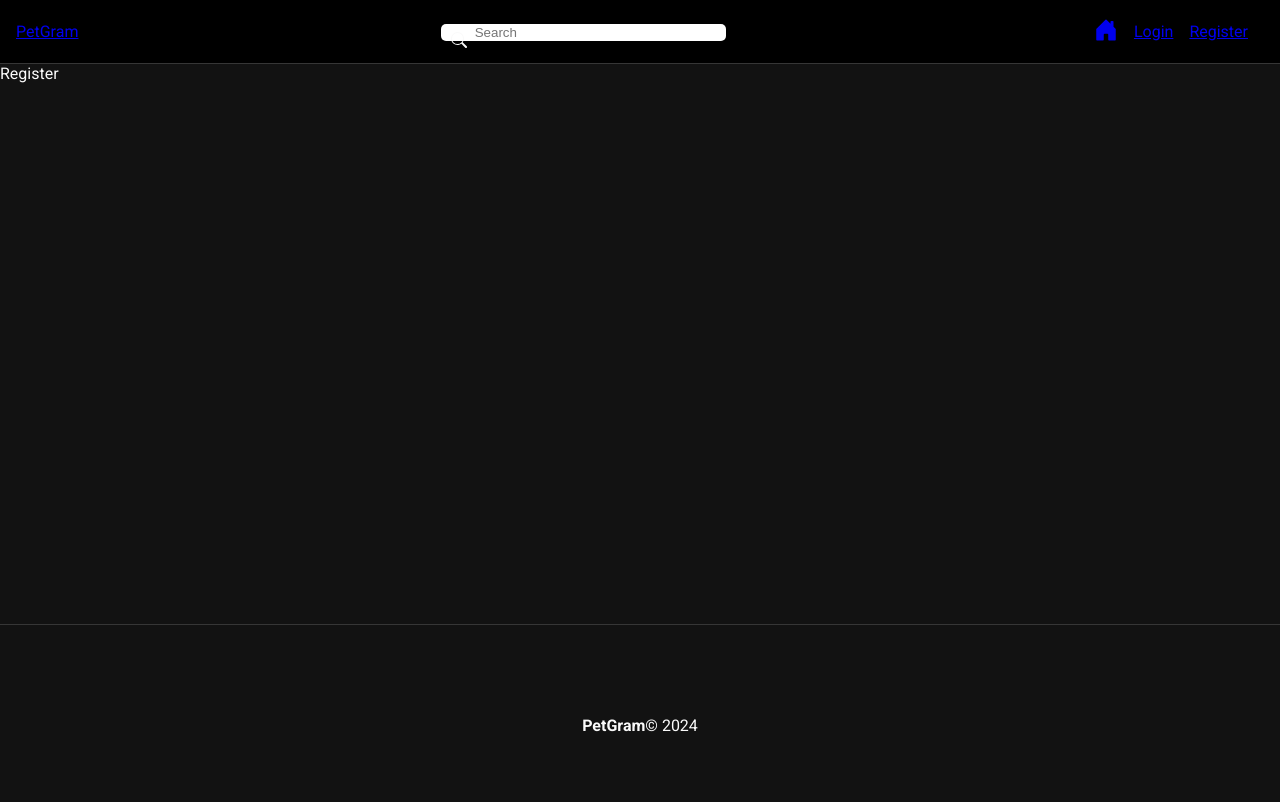
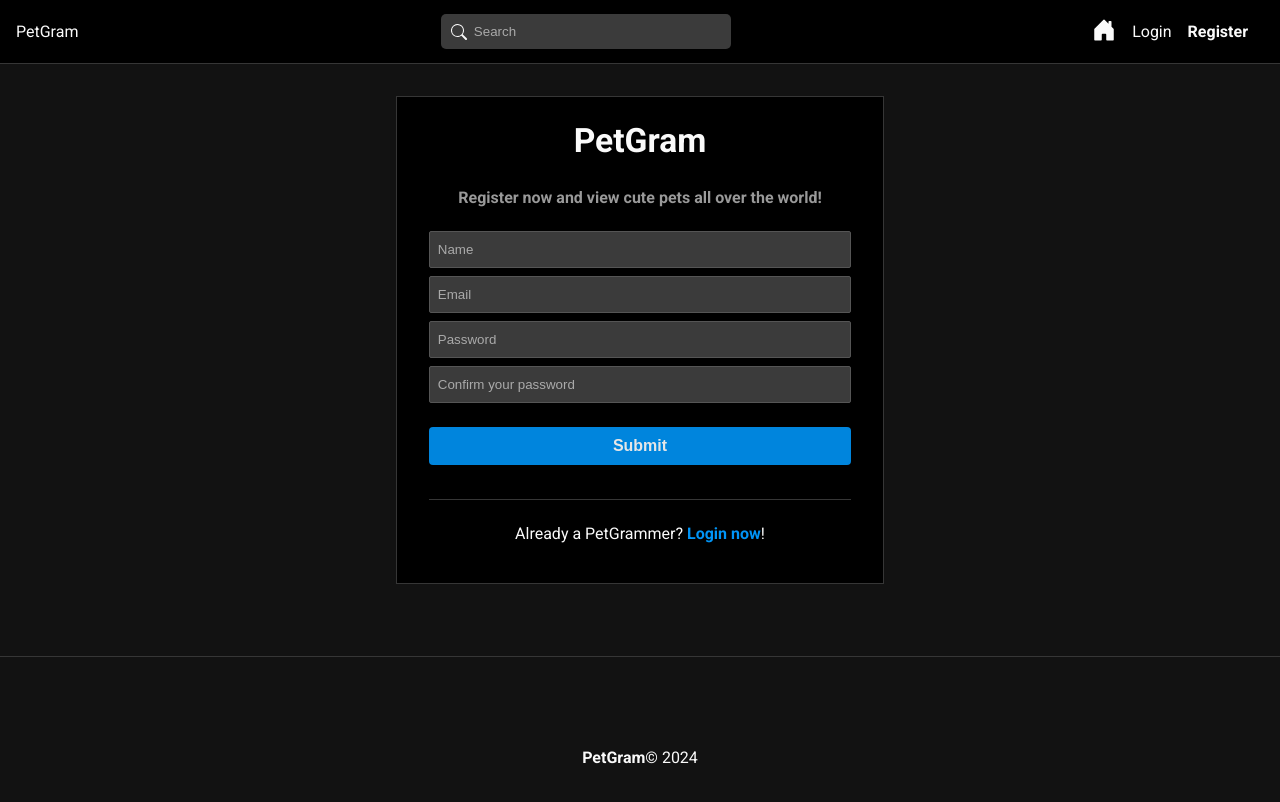
Before and after one commit to BiaBiruka/PetGram, a React (Create React App) app in the folder frontend/: page /register in a window 1280 px wide. Shown: the top 802 px of the page. Built offline with nearby package versions, Linux system fonts and the light colour scheme.

Commit message:
feat: register screen, global style for forms

```diff
--- a/frontend/package.json
+++ b/frontend/package.json
@@ -10,6 +10,7 @@
     "react": "^18.3.1",
     "react-dom": "^18.3.1",
     "react-icons": "^5.3.0",
+    "react-redux": "^9.1.2",
     "react-router-dom": "^6.26.2",
     "react-scripts": "5.0.1",
     "web-vitals": "^2.1.4"
--- a/frontend/src/index.css
+++ b/frontend/src/index.css
@@ -6,3 +6,85 @@
   background-color: #121212;
   color: #fafafa;
 }
+
+a {
+  color: #fafafa;
+  text-decoration: none;
+}
+
+.active {
+  font-weight: bold;
+}
+
+ul {
+  list-style: none;
+}
+
+form {
+  display: flex;
+  flex-direction: column;
+}
+
+label {
+  display: flex;
+  flex-direction: column;
+  text-align: left;
+}
+
+label span {
+  font-weight: bold;
+  margin-bottom: 0.5em;
+  color: #aaa;
+  font-size: 0.7em;
+}
+
+input {
+  background-color: #3b3b3b;
+  color: #aaa;
+  border: 1px solid #555;
+  border-radius: 2px;
+  padding: 10px 8px;
+  outline: none;
+  margin-bottom: 0.6em;
+}
+
+input::placeholder {
+  color: #aaa;
+}
+
+.btn,
+button,
+input[type='submit'] {
+  background-color: #0094f6;
+  color: #fff;
+  border: none;
+  border-radius: 4px;
+  padding: 10px 8px;
+  font-weight: bold;
+  cursor: pointer;
+  opacity: 0.9;
+  font-size: 1em;
+}
+
+input[type='submit'] {
+  margin-top: 1em;
+}
+
+input:disabled {
+  cursor: not-allowed;
+  background-color: #000;
+}
+
+.btn:hover,
+button:hover,
+input[type='submit']:hover {
+  opacity: 1;
+}
+
+.cancel-btn {
+  background-color: #ccc;
+}
+
+.hide {
+  display: none;
+}
--- a/frontend/src/index.js
+++ b/frontend/src/index.js
@@ -3,9 +3,15 @@
 import './index.css';
 import App from './App';
 
+// Redux. Provider is similar to context provider
+import { Provider } from 'react-redux';
+import { store } from './store';
+
 const root = ReactDOM.createRoot(document.getElementById('root'));
 root.render(
   <React.StrictMode>
-    <App />
+    <Provider store={store}>
+      <App />
+    </Provider>
   </React.StrictMode>
 );
--- a/frontend/src/pages/Auth/Register.js
+++ b/frontend/src/pages/Auth/Register.js
@@ -1,7 +1,66 @@
+import { useState, useEffect, React } from 'react';
 import './index.css';
 
+// Components
+import { Link } from 'react-router-dom';
+
 const Register = () => {
-  return <div>Register</div>;
+  const [name, setName] = useState('');
+  const [email, setEmail] = useState('');
+  const [password, setPassword] = useState('');
+  const [confirmPassword, setConfirmPassword] = useState('');
+
+  const handleSubmit = (e) => {
+    e.preventDefault();
+
+    const user = {
+      name,
+      email,
+      password,
+      confirmPassword,
+    };
+
+    console.log(user);
+  };
+
+  return (
+    <div id='register'>
+      <h2>PetGram</h2>
+      <p className='subtitle'>
+        Register now and view cute pets all over the world!
+      </p>
+      <form onSubmit={handleSubmit}>
+        <input
+          type='text'
+          placeholder='Name'
+          onChange={(e) => setName(e.target.value)}
+          value={name || ''}
+        />
+        <input
+          type='email'
+          placeholder='Email'
+          onChange={(e) => setEmail(e.target.value)}
+          value={email || ''}
+        />
+        <input
+          type='password'
+          placeholder='Password'
+          onChange={(e) => setPassword(e.target.value)}
+          value={password || ''}
+        />
+        <input
+          type='password'
+          placeholder='Confirm your password'
+          onChange={(e) => setConfirmPassword(e.target.value)}
+          value={confirmPassword || ''}
+        />
+        <input type='submit' value='Submit' />
+      </form>
+      <p>
+        Already a PetGrammer? <Link to='/login'>Login now</Link>!
+      </p>
+    </div>
+  );
 };
 
 export default Register;
--- a/frontend/src/pages/Auth/index.css
+++ b/frontend/src/pages/Auth/index.css
@@ -0,0 +1,39 @@
+#register,
+#login {
+  border: 1px solid #363636;
+  background-color: #000;
+  padding: 1.5em 2em;
+  max-width: 33%;
+  margin: 2em auto;
+}
+
+#login h2,
+#register h2 {
+  text-align: center;
+  font-size: 2.1em;
+  margin-top: 0;
+}
+
+.subtitle {
+  font-weight: bold;
+  color: #999;
+  margin-bottom: 1.5em;
+}
+
+#login form,
+#register form {
+  padding-bottom: 1.5em;
+  margin-bottom: 1.5em;
+  border-bottom: 1px solid #363636;
+}
+
+#login p,
+#register p {
+  text-align: center;
+}
+
+#login p a,
+#register p a {
+  font-weight: bold;
+  color: #0094f6;
+}
--- /dev/null
+++ b/frontend/src/store.js
@@ -0,0 +1,6 @@
+// My "reducer with all reducers"
+import { configureStore } from '@reduxjs/toolkit';
+
+export const store = configureStore({
+  reducer: {},
+});
```
Also changed, not shown: frontend/anotacoes.txt, 1 other file (tests, documents, lock files or other folders).
